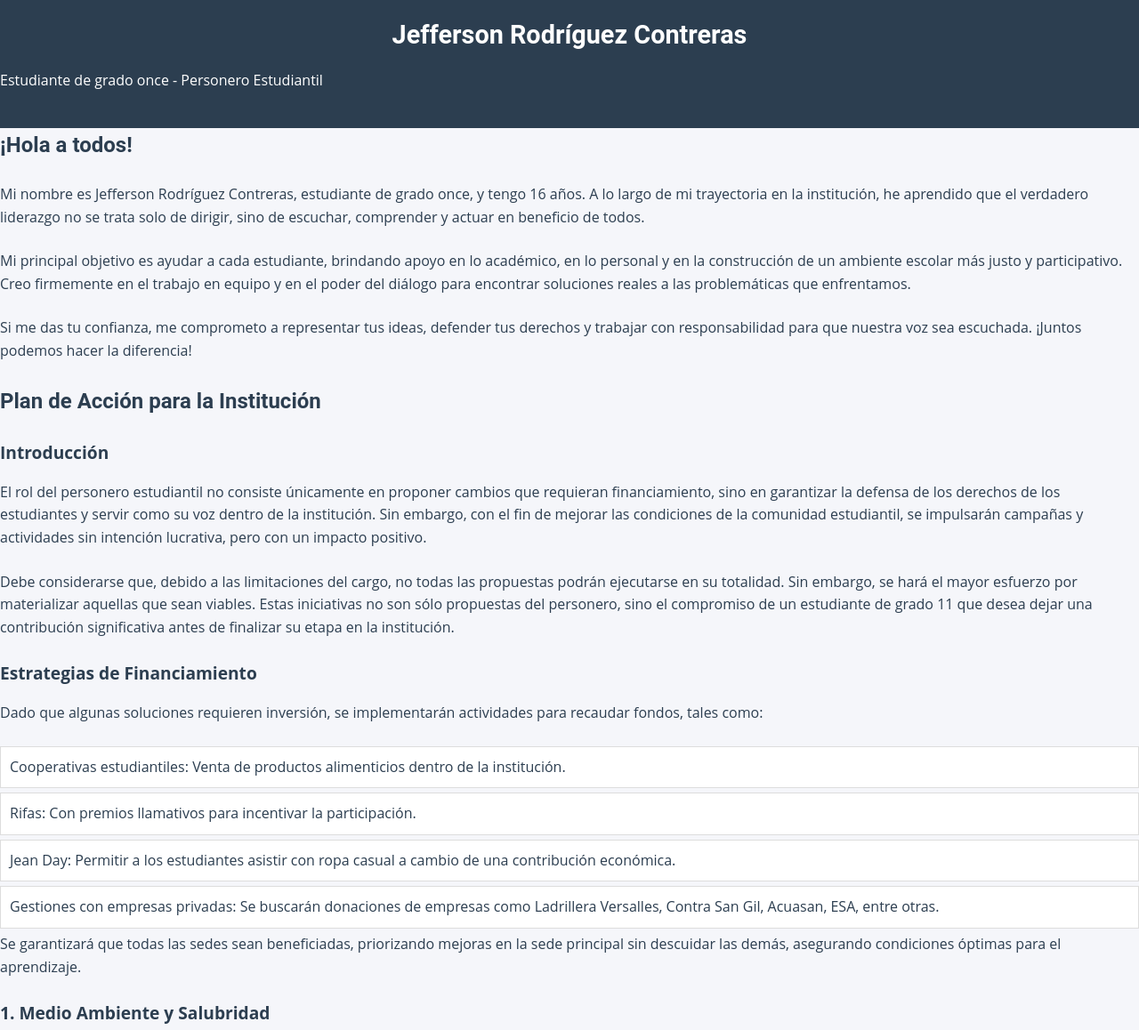
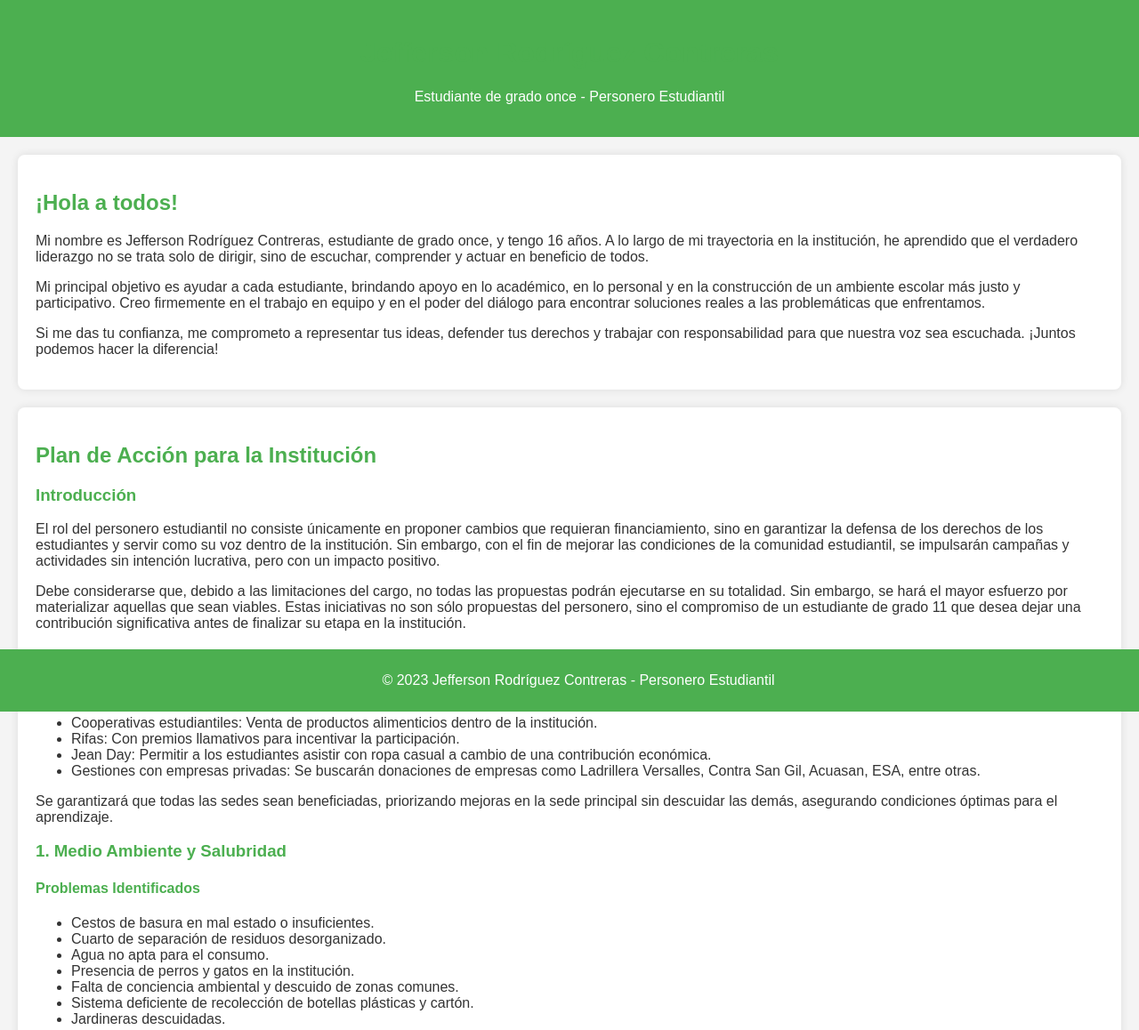
Before and after one commit to ArtLordMordt/PERSONERIA-, a plain HTML site: page index.html in a window 1280 px wide. Shown: the top 1158 px of the page at 89% size. Drawn offline with Linux system fonts and the light colour scheme; a script that the page names is missing.

Commit message:
Update styles.css

```diff
--- a/styles.css
+++ b/styles.css
@@ -1,124 +1,45 @@
-/* Global Styles */
-
-:root {
-    --primary-color: #2c3e50;
-    --secondary-color: #3498db;
-    --accent-color: #e74c3c;
-    --background-color: #f5f6fa;
-    --text-color: #2c3e50;
+body {
+    font-family: Arial, sans-serif;
+    margin: 0;
+    padding: 0;
+    background-color: #f4f4f4;
+    color: #333;
 }
 
-* {
-    margin: 0;
-    padding: 0;
-    box-sizing: border-box;
+header {
+    background-color: #4CAF50;
+    color: white;
+    padding: 20px;
+    text-align: center;
 }
 
-body {
-    font-family: 'Open Sans', sans-serif;
-    line-height: 1.6;
-    color: var(--text-color);
-    background-color: var(--background-color);
+section {
+    margin: 20px;
+    padding: 20px;
+    background-color: white;
+    border-radius: 8px;
+    box-shadow: 0 0 10px rgba(0, 0, 0, 0.1);
 }
 
-/* Header Styles */
-
-header {
-    background-color: var(--primary-color);
-    color: white;
-    padding: 1rem 0;
-    position: sticky;
-    top: 0;
-    z-index: 100;
-}
-
-header h1 {
-    text-align: center;
-    font-family: 'Roboto', sans-serif;
-    font-size: 1.8rem;
-    margin-bottom: 1rem;
-}
-
-nav ul {
-    display: flex;
-    justify-content: center;
-    list-style: none;
-    flex-wrap: wrap;
-}
-
-nav ul li {
-    margin: 0 1rem;
-}
-
-nav ul li a {
-    color: white;
-    text-decoration: none;
-    padding: 0.5rem 1rem;
-    border-radius: 4px;
-    transition: background-color 0.3s;
-}
-
-nav ul li a:hover {
-    background-color: var(--secondary-color);
-}
-
-/* Main Content Styles */
-
-main {
-    max-width: 1200px;
-    margin: 2rem auto;
-    padding: 0 1rem;
-}
-
-.seccion {
-    background-color: white;
-    border-radius: 8px;
-    padding: 2rem;
-    margin-bottom: 2rem;
-    box-shadow: 0 2px 4px rgba(0, 0, 0, 0.1);
-}
-
-.seccion.active {
-    display: block;
-}
-
-.seccion:not(.active) {
-    display: none;
-}
-
-h2 {
-    color: var(--primary-color);
-    margin-bottom: 1.5rem;
-    font-family: 'Roboto', sans-serif;
-    font-size: 1.5rem;
-}
-
-h3 {
-    margin-bottom: 1rem;
-    font-size: 1.2rem;
-}
-
-p {
-    margin-bottom: 1.5rem;
-}
-
-ul {
-    list-style-type: none;
-    padding: 0;
-}
-
-ul li {
-    background-color: #fff;
-    margin: 5px 0;
-    padding: 10px;
-    border: 1px solid #ddd;
+h1, h2, h3, h4 {
+    color: #4CAF50;
 }
 
 a {
-    color: var(--secondary-color);
+    color: #4CAF50;
     text-decoration: none;
 }
 
 a:hover {
     text-decoration: underline;
 }
+
+footer {
+    text-align: center;
+    padding: 10px;
+    background-color: #4CAF50;
+    color: white;
+    position: fixed;
+    bottom: 0;
+    width: 100%;
+}
```
